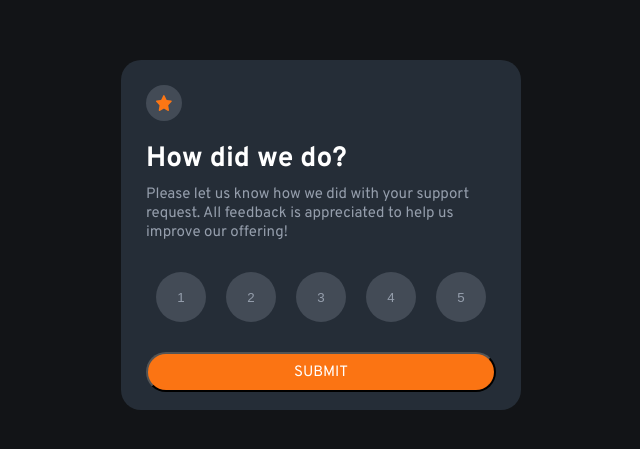
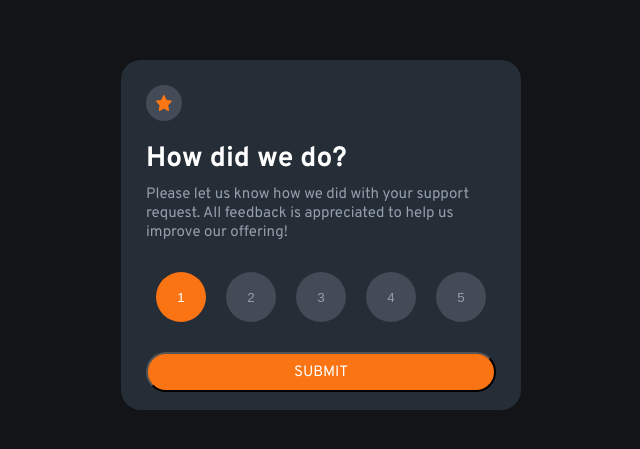
Before and after one commit to rapha0311/interactive-rating-component-main, a plain HTML site: page index.html in a window 1280 px wide. Shown: the part 165-614 px from the top of the page, without its empty margins (319-959 px from the left). Drawn offline with Linux system fonts and the light colour scheme.

Commit message:
Add files via upload

```diff
--- a/index.html
+++ b/index.html
@@ -32,7 +32,7 @@
 
     <div class="avaliacao">
       <ul class="notas">
-        <li><button class="nota" value="1">1</button></li>
+        <li><button class="nota selecionado" value="1">1</button></li>
         <li><button class="nota" value="2">2</button></li>
         <li><button class="nota" value="3">3</button></li>
         <li><button class="nota" value="4">4</button></li>
```
